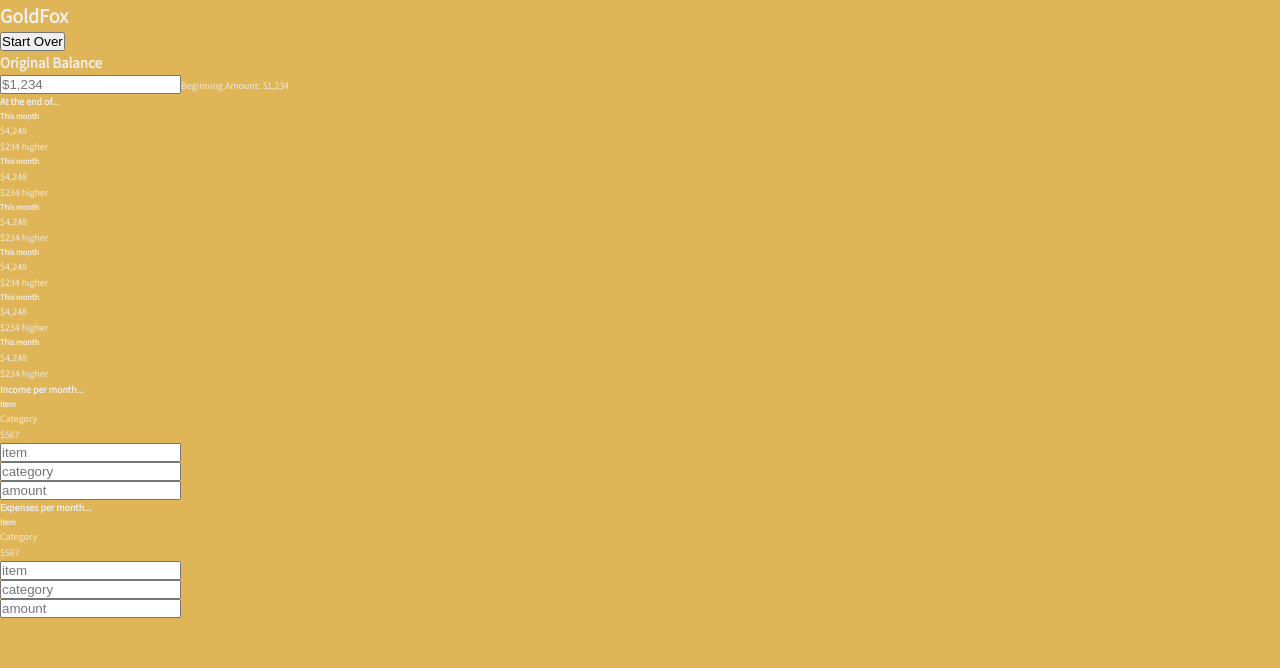
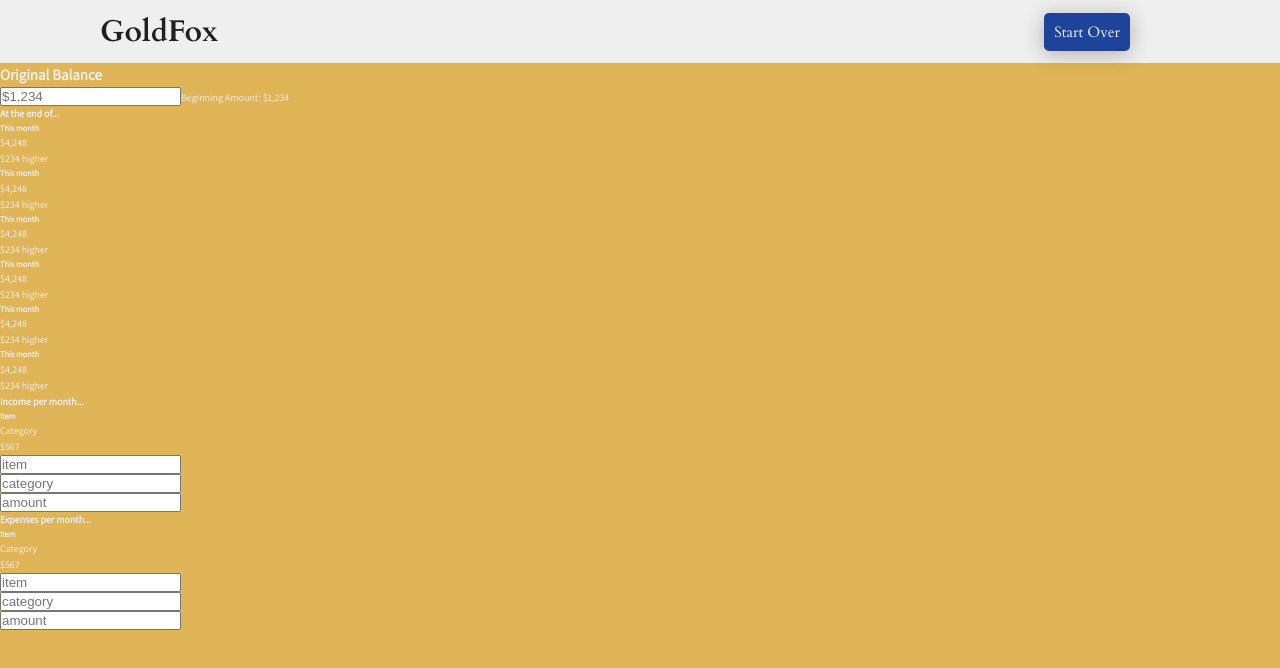
Before and after one commit to joshua-rdrgz/goldfox, a React (Create React App) app: page / in a window 1280 px wide. Shown: the top 668 px of the page. Built offline with nearby package versions, Linux system fonts and the light colour scheme.

Commit message:
Add header styling, add new button component

```diff
--- a/src/components/Header/Header.js
+++ b/src/components/Header/Header.js
@@ -1,11 +1,13 @@
 import React from "react";
+
+import classes from '../../styles/layout/Header/Header.module.scss';
 
 import StartOver from "./StartOver";
 
 function Header() {
   return (
-    <header className="header">
-      <h1 className="header__logo">GoldFox</h1>
+    <header className={classes.header}>
+      <h1 className={classes.header__logo}>GoldFox</h1>
       <StartOver />
     </header>
   );
--- a/src/components/Header/StartOver.js
+++ b/src/components/Header/StartOver.js
@@ -1,9 +1,13 @@
 import React from 'react'
+
+import classes from '../../styles/layout/Header/StartOver.module.scss';
 
 function StartOver() {
   return (
     <>
-      <button className='btn btn--start-over'>Start Over</button>
+      <button className={`${classes.btn} ${classes[`btn--start-over`]}`}>
+        Start Over
+      </button>
     </>
   )
 }
--- /dev/null
+++ b/src/styles/components/_button.scss
@@ -0,0 +1,20 @@
+@import '../abstracts/mixins';
+@import '../abstracts/variables';
+
+.btn {
+  @include fontHeading($font-weight-regular, 1.5rem);
+  border-radius: 0.5rem;
+  border: none;
+  padding: 0 1rem;
+  margin: 0.5rem 0;
+  transition: all .2s;
+  box-shadow: $box-shadow;
+  &:hover {
+    transform: translateY(-1px);
+    box-shadow: 0 5px 10px rgba($color-black, 0.3);
+  }
+  &:active {
+    transform: translateY(0px);
+    box-shadow: 0 4px 15px rgba($color-black, 0.2);
+  }
+}
--- /dev/null
+++ b/src/styles/layout/Header/Header.module.scss
@@ -0,0 +1,14 @@
+@import '../../abstracts/mixins';
+@import '../../abstracts/variables';
+
+.header {
+  @include fontHeading($font-weight-regular, 1.5rem);
+  background-color: $color-white;
+  display: flex;
+  justify-content: space-between;
+  padding: 0.75rem 0;
+  &__logo {
+    color: $color-black;
+    margin-left: 10rem;
+  }
+}
--- /dev/null
+++ b/src/styles/layout/Header/StartOver.module.scss
@@ -0,0 +1,10 @@
+@import '../../abstracts/mixins';
+@import '../../abstracts/variables';
+@import '../../components/button';
+
+.btn {
+  &--start-over {
+    margin-right: 15rem;
+    @include setColors($color-primary, $color-white);
+  }
+}
```
